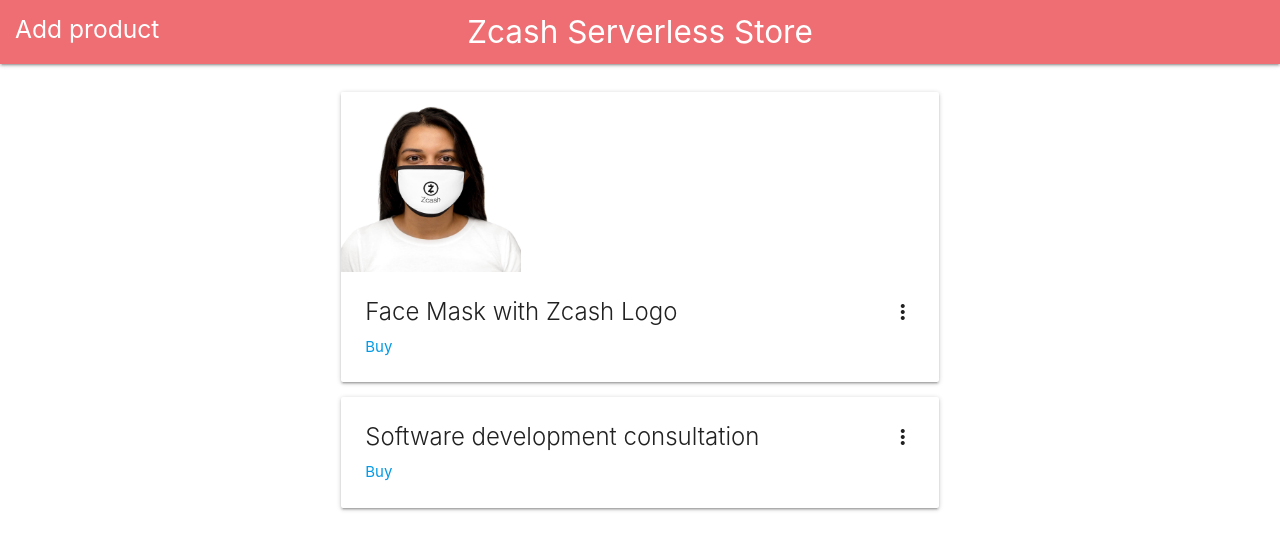
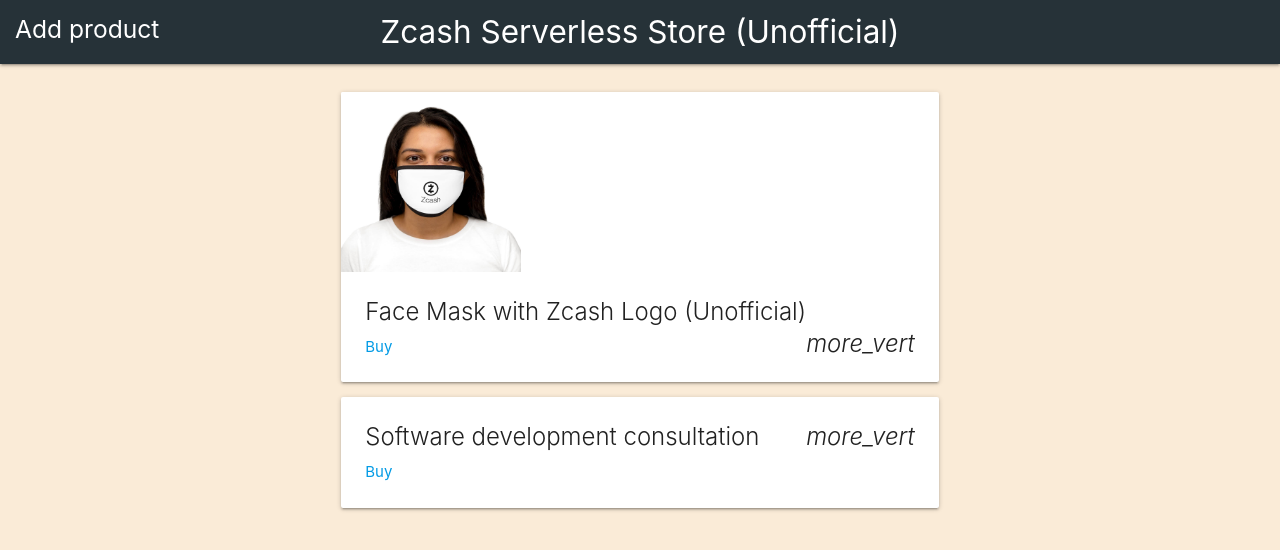
Before and after one commit to namelessperson0/zcash-ecommerce, a plain HTML site: page index.html in a window 1280 px wide. Drawn offline with Linux system fonts and the light colour scheme.

Commit message:
Add files via upload

```diff
--- a/index.html
+++ b/index.html
@@ -2,14 +2,16 @@
 <html>
 
 <head>
-    <!--Import Google Icon Font-->
-    <link href="https://fonts.googleapis.com/icon?family=Material+Icons" rel="stylesheet">
     <!--Import materialize.css-->
     <link type="text/css" rel="stylesheet" href="materialize.min.css" media="screen,projection" />
 
     <!--Let browser know website is optimized for mobile-->
     <meta name="viewport" content="width=device-width, initial-scale=1.0" />
     <style>
+
+        body{
+            background-color: antiquewhite;
+        }
         .row {
             margin: 20px;
         }
@@ -18,15 +20,19 @@
             width: 180px;
             height: 180px;
         }
+
     </style>
 </head>
 
 <body>
     <nav>
-        <div class="nav-wrapper">
-            <a href="#" class="brand-logo center">Zcash Serverless Store</a>
+        <div class="nav-wrapper blue-grey darken-4">
+            <a href="#" class="brand-logo center">Zcash Serverless Store (Unofficial)</a>
             <ul id="nav-mobile" class="left hide-on-med-and-down">
-                <li><a href="https://github.com/namelessperson0/zcash-ecommerce/issues/new?assignees=&labels=&template=add-new-product.md&title=Add+new+Product"><h5>Add product</h5></a> </li>
+                <li><a
+                        href="https://github.com/namelessperson0/zcash-ecommerce/issues/new?assignees=&labels=&template=add-new-product.md&title=Add+new+Product">
+                        <h5>Add product</h5>
+                    </a> </li>
             </ul>
         </div>
     </nav>
@@ -38,7 +44,7 @@
                     <img class="activator" src="images/zcashMask.jpeg">
                 </div>
                 <div class="card-content">
-                    <span class="card-title activator grey-text text-darken-4">Face Mask with Zcash Logo<i
+                    <span class="card-title activator grey-text text-darken-4">Face Mask with Zcash Logo  (Unofficial)<i
                             class="material-icons right">more_vert</i></span>
                     <p><a href="#">Buy</a></p>
                 </div>
```
